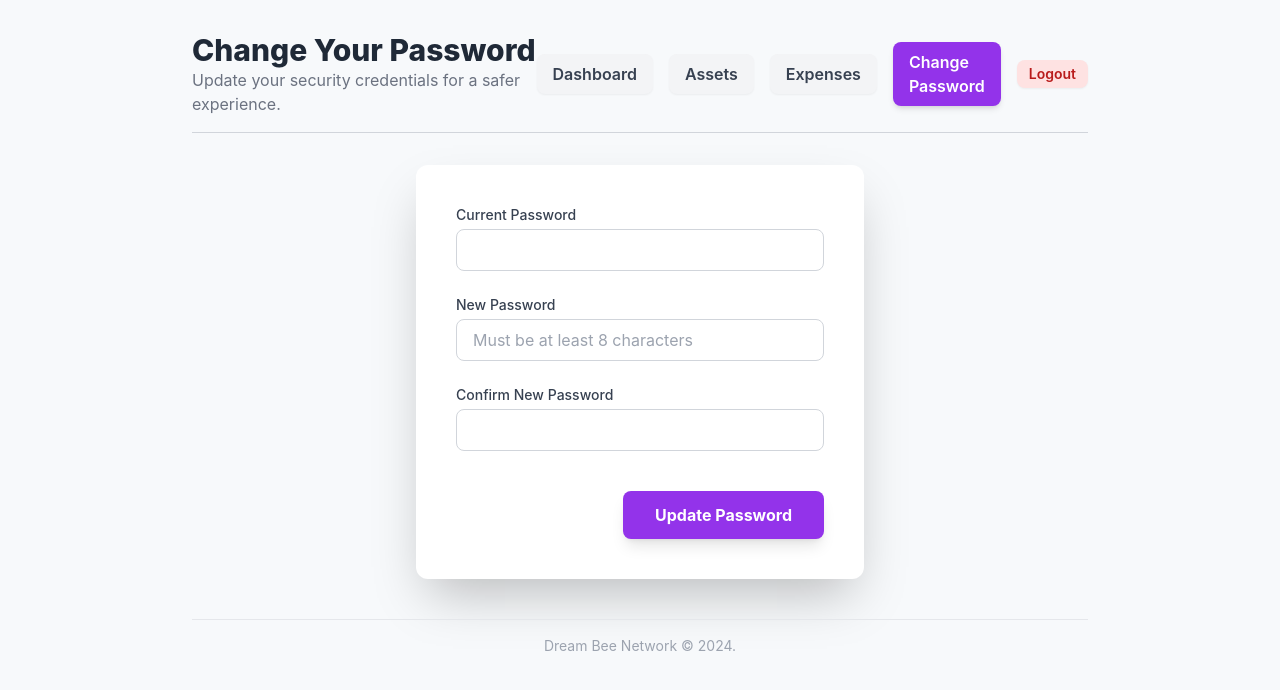
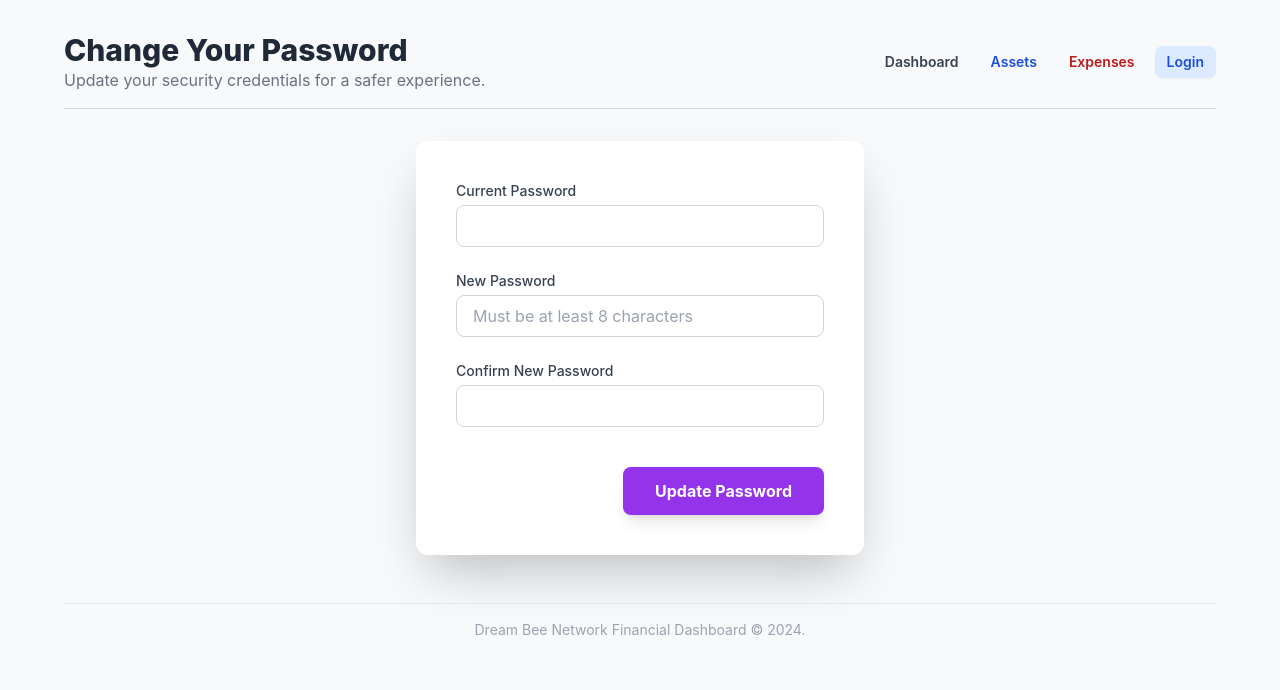
Before and after one commit to foyruser/Family-Financial-Dashboard, a Flask app: template templates/change_password.html in a window 1280 px wide. Shown: the top 690 px of the page. Run offline with Flask 3, Linux system fonts and the light colour scheme; the template is opened without the code that fills it, so the values that code supplies are empty; some libraries are stand-ins or nearby versions.

Commit message:
Update change_password.html

```diff
--- a/templates/change_password.html
+++ b/templates/change_password.html
@@ -1,48 +1,10 @@
-<!DOCTYPE html>
-<html lang="en">
-<head>
-    <meta charset="UTF-8">
-    <meta name="viewport" content="width=device-width, initial-scale=1.0">
-    <title>Change Password - Security</title>
-    <script src="https://cdn.tailwindcss.com"></script>
-    <style>
-        /* Keeping font family here for consistency */
-        body { font-family: 'Inter', sans-serif; background-color: #f7f9fb; }
-    </style>
-</head>
-<body class="min-h-screen p-4 sm:p-8">
-    <div class="max-w-4xl mx-auto">
+{% extends "base.html" %}
 
-        <header class="flex flex-col sm:flex-row justify-between items-start sm:items-center mb-8 pb-4 border-b border-gray-300">
-            <div class="mb-4 sm:mb-0">
-                <h1 class="text-3xl font-extrabold text-gray-800">Change Your Password</h1>
-                <p class="text-gray-500">Update your security credentials for a safer experience.</p>
-            </div>
-            <nav class="flex space-x-4 items-center">
-                <a href="{{ url_for('home') }}" class="px-4 py-2 bg-gray-100 text-gray-700 font-semibold rounded-lg hover:bg-gray-200 transition-colors shadow-sm">Dashboard</a>
-                <a href="{{ url_for('index') }}" class="px-4 py-2 bg-gray-100 text-gray-700 font-semibold rounded-lg hover:bg-gray-200 transition-colors shadow-sm">Assets</a>
-                <a href="{{ url_for('expenses') }}" class="px-4 py-2 bg-gray-100 text-gray-700 font-semibold rounded-lg hover:bg-gray-200 transition-colors shadow-sm">Expenses</a>
-                <a href="{{ url_for('change_password') }}" class="px-4 py-2 bg-purple-600 text-white font-semibold rounded-lg shadow-md">Change Password</a>
-                <a href="{{ url_for('logout') }}" class="ml-3 px-3 py-1 text-sm bg-red-100 text-red-700 font-semibold rounded-lg hover:bg-red-200 transition-colors shadow-sm">Logout</a>
-            </nav>
-        </header>
+{% block title %}Change Password{% endblock %}
+{% block header_title %}Change Your Password{% endblock %}
+{% block header_subtitle %}Update your security credentials for a safer experience.{% endblock %}
 
-        {% with messages = get_flashed_messages(with_categories=true) %}
-            {% if messages %}
-                <div class="mb-6 space-y-2">
-                {% for category, message in messages %}
-                    <div class="p-3 text-sm rounded-lg border
-                        {% if category == 'success' %}bg-green-100 text-green-700 border-green-300
-                        {% elif category == 'error' %}bg-red-100 text-red-700 border-red-300
-                        {% elif category == 'warning' %}bg-amber-100 text-amber-700 border-amber-300
-                        {% endif %}">
-                        {{ message }}
-                    </div>
-                {% endfor %}
-                </div>
-            {% endif %}
-        {% endwith %}
-
+{% block content %}
 <div class="max-w-md mx-auto bg-white p-6 sm:p-10 rounded-xl shadow-2xl">
     {% set form_input_class = "w-full px-4 py-2 border border-gray-300 rounded-lg focus:ring-2 focus:ring-purple-500 focus:border-purple-500 transition-shadow" %}
 
@@ -71,10 +33,4 @@
         </div>
     </form>
 </div>
-
-        <footer class="mt-10 pt-4 border-t border-gray-200 text-center text-sm text-gray-400">
-            Dream Bee Network &copy; 2024.
-        </footer>
-    </div>
-</body>
-</html>
+{% endblock %}
```
Lines whose indentation alone changed are shown as unchanged.
